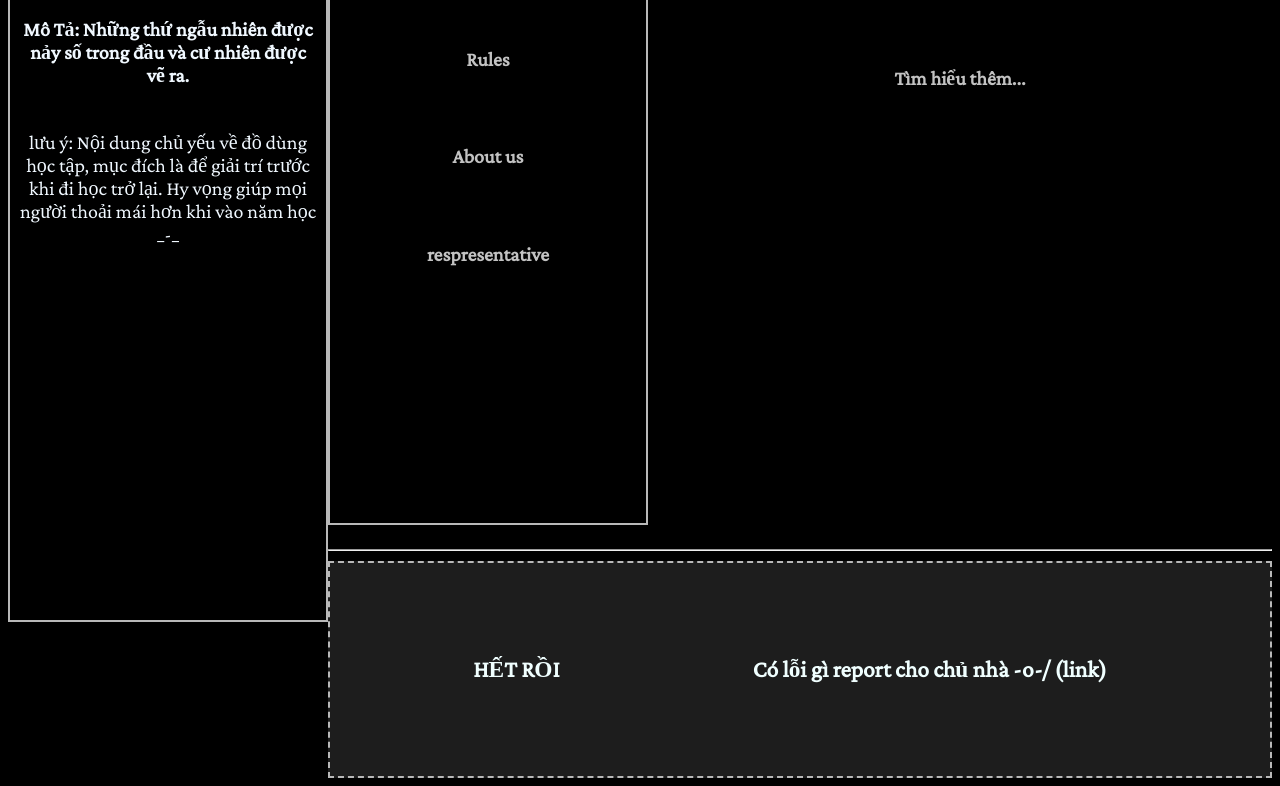
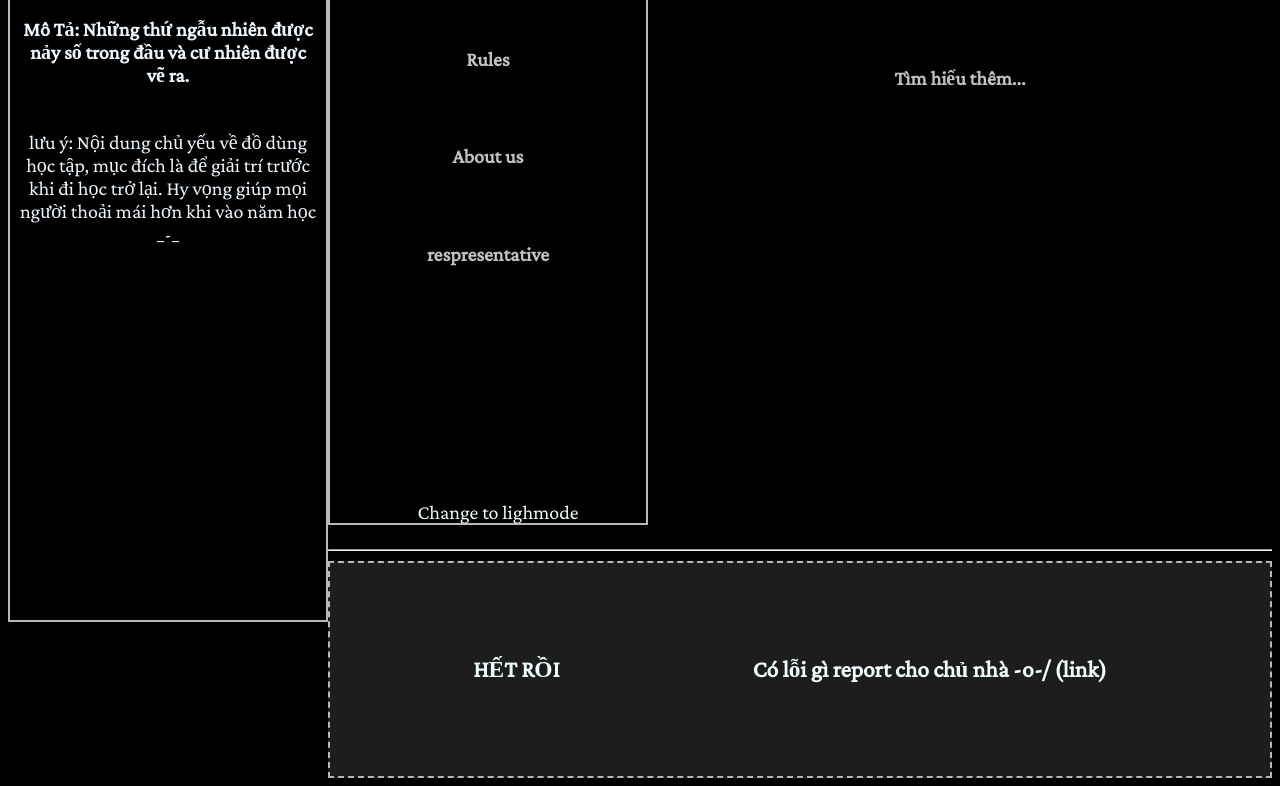
Before and after one commit to error518181518/ErroronDarkmode, a plain HTML site: page index.html in a window 1280 px wide. Shown: the part 619-1405 px from the top of the page. Drawn offline with nearby package versions, Linux system fonts and the light colour scheme.

Commit message:
ErroronDarkmode

```diff
--- a/index.html
+++ b/index.html
@@ -59,6 +59,7 @@
             <a href="Rules.html"><h4 style="color: rgb(194, 194, 194);">Rules</h4></a>
             <a href="intro.html"><h4 style="color: rgb(194, 194, 194);">About us</h4></a>
             <a href="respresentative.html"><h4 style="color: rgb(194, 194, 194); padding-bottom: 210px;">respresentative</h4></a>
+            <a href="https://errorovo.github.io/Error/">Change to lighmode</a>
 
         </div>
 
```
